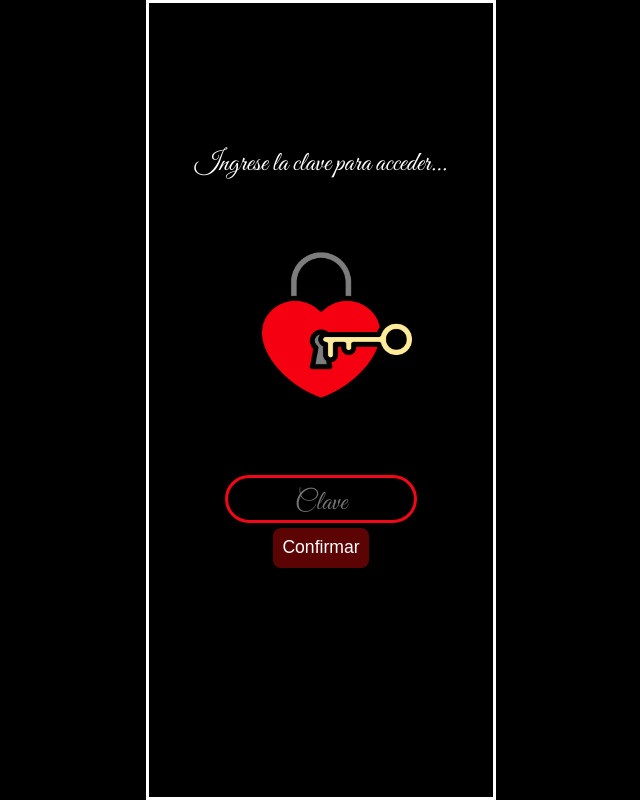
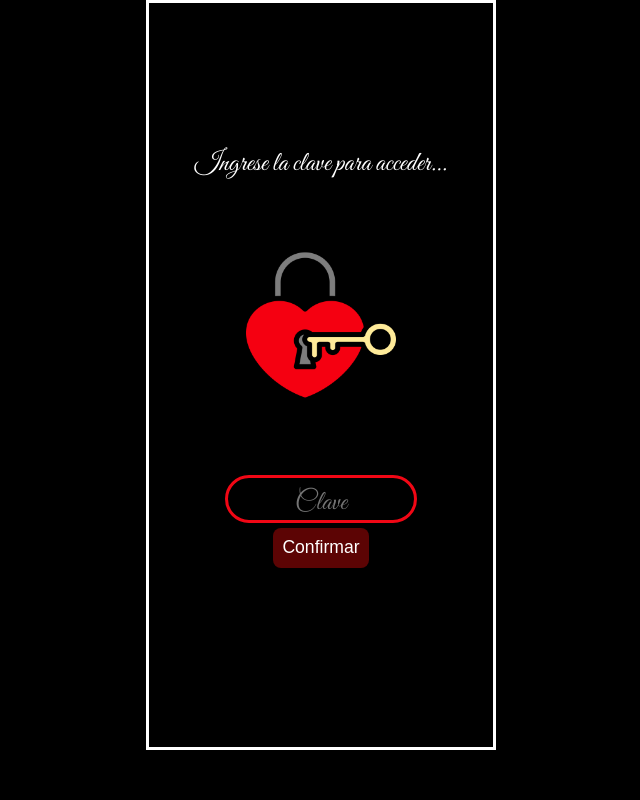
Before and after one commit to pabloachavezlo/Aquella_que_fue, a plain HTML site: page index.html in a window 1280 px wide. Shown: the whole page, without its empty margins (319-959 px from the left). Drawn offline with nearby package versions, Linux system fonts and the light colour scheme; a web font is replaced by a local one.

Commit message:
Modificación extra wdh y hgh marco

```diff
--- a/css/index.css
+++ b/css/index.css
@@ -13,13 +13,13 @@ body {
 }
 
 .principal1 .subprincipal1 {
-    display: flex;
+    display: block;
     flex-direction: column;
 
     text-align: center;
-    min-width: 250px;
-    max-width: 350px;
-    height: 100vh;
+
+    width: 350px;
+    height: 750px;
     padding-top: 9rem;
 
     border: 3px solid white;
@@ -27,7 +27,7 @@ body {
     font-family: 'Great Vibes', cursive;
 }
 
-@media (min-width: 351px) {
+@media (min-width: 350px) {
     body {
         display: flex;
         flex-direction: column;
@@ -44,12 +44,12 @@ body {
     }
 
     .principal1 .subprincipal1 {
-        display: flex;
+        display:block;
         flex-direction: column;
 
         text-align: center;
-        width: 351px;
-        height: 100vh;
+        width: 350px;
+        max-height: 750px;
         padding-top: 9rem;
 
         border: 3px solid white;
```
